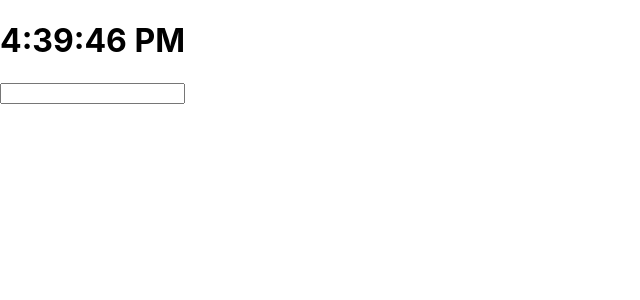
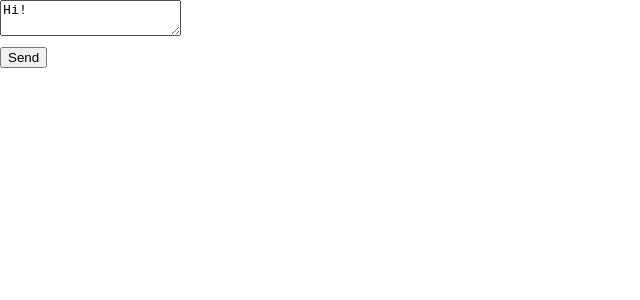
Before and after one commit to UALR-FrontEndWebDevelopmentCourse/react-examples, a React (Create React App) app: page / in a window 1280 px wide. Shown: the top 300 px of the page, without its empty margins (0-640 px from the left). Built offline with nearby package versions, Linux system fonts and the light colour scheme.

Commit message:
Form component created

```diff
--- a/src/App.js
+++ b/src/App.js
@@ -1,20 +1,7 @@
-import {useEffect, useState} from 'react';
-import Clock from './Components/Clock.js';
-
-function useTime() {
-    const [time, setTime] = useState(() => new Date());
-    useEffect(() => {
-        const id = setInterval(() => {
-            setTime(new Date());
-        }, 1000);
-        return () => clearInterval(id);
-    }, []);
-    return time;
-}
+import Form from "./Components/Form";
 
 export default function App() {
-    const time = useTime();
     return (
-        <Clock time={time.toLocaleTimeString()}/>
+        <Form/>
     );
 }
--- /dev/null
+++ b/src/Components/Form.js
@@ -0,0 +1,27 @@
+import {useState} from 'react';
+
+export default function Form() {
+    const [isSent, setIsSent] = useState(false);
+    const [message, setMessage] = useState('Hi!');
+    if (isSent) {
+        return <h1>Your message is on its way!</h1>
+    }
+    return (
+        <form onSubmit={(e) => {
+            e.preventDefault();
+            setIsSent(true);
+            sendMessage(message);
+        }}>
+      <textarea
+          placeholder="Message"
+          value={message}
+          onChange={e => setMessage(e.target.value)}
+      />
+            <button type="submit">Send</button>
+        </form>
+    );
+}
+
+function sendMessage(message) {
+    // ...
+}
--- a/src/index.css
+++ b/src/index.css
@@ -34,3 +34,5 @@ img {
     height: 100px;
     border-radius: 50%;
 }
+
+label, textarea { margin-bottom: 10px; display: block; }
```
